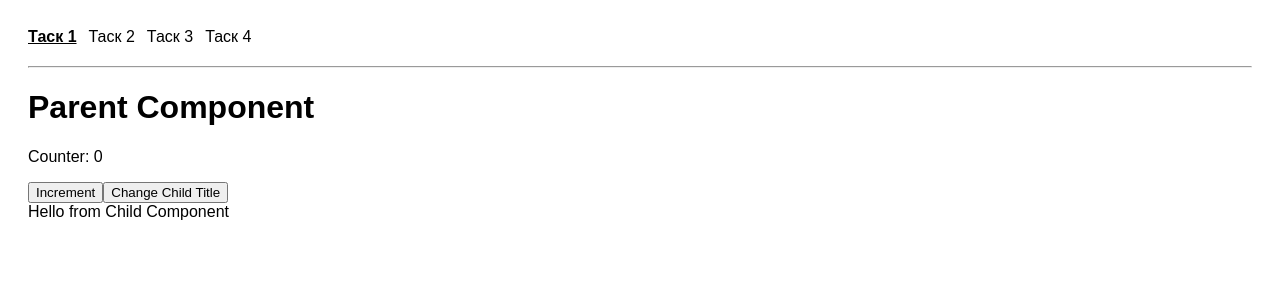
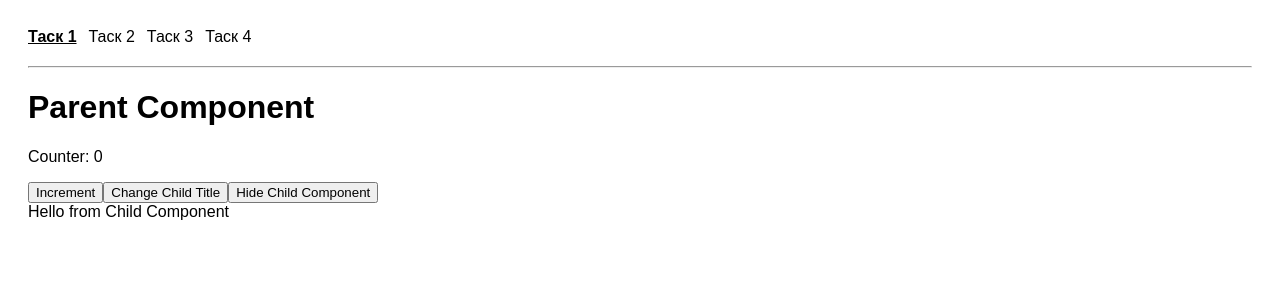
Before and after one commit to daamiir/advanced_react_mentory_frontend, a React (Vite) app: page /#/task1 in a window 1280 px wide. Shown: the top 300 px of the page. Built offline with nearby package versions, Linux system fonts and the light colour scheme.

Commit message:
edit: add toggle button and verify by log

```diff
--- a/src/Tasks/Task1/Task1.tsx
+++ b/src/Tasks/Task1/Task1.tsx
@@ -32,6 +32,7 @@ const ChildComponent = ({ title }: ChildProps) => {
     console.log("Child component mounted");
 
     return () => {
+      console.log("Child component unmounted");
       observer.disconnect();
     };
   }, []);
@@ -42,6 +43,7 @@ const ChildComponent = ({ title }: ChildProps) => {
 const ParentComponent = () => {
   const [count, setCount] = useState(0);
   const [title, setTitle] = useState("Hello from Child Component");
+  const [show, setShow] = useState(true);
 
   return (
     <div>
@@ -57,7 +59,11 @@ const ParentComponent = () => {
         Change Child Title
       </button>
 
-      <ChildComponent title={title} />
+      <button onClick={() => setShow(!show)}>
+        {show ? "Hide" : "Show"} Child Component
+      </button>
+
+      {show && <ChildComponent title={title} />}
     </div>
   );
 };
```
